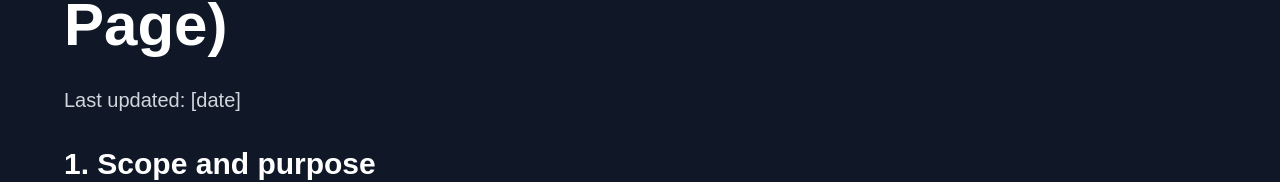
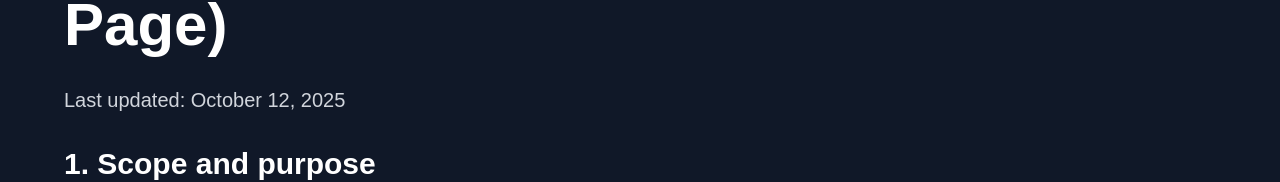
Before and after one commit to joaquinpalladino-afk/landing-page, a Next.js app: page /terms-of-use in a window 1280 px wide. Shown: the part 297-479 px from the top of the page. Built offline with nearby package versions, Linux system fonts and the light colour scheme.

Commit message:
I have finished the landing page, ready to deploy in Vercel

```diff
--- a/src/app/constants.ts
+++ b/src/app/constants.ts
@@ -55,7 +55,7 @@ founderTitle: "Founder & Developer",
 
 // CTA
 ctaTitle: "Lock In Your Founder Discount",
-ctaSubtitle: "First 100 users get 50% off forever. $5/month instead of $10. Join the waitlist now and be first in line when we launch.",
+ctaSubtitle: "First 100 users get 50% off forever. $5 USD /month instead of $10 USD. Join the waitlist now and be first in line when we launch.",
 
 // Footer
 footerText: "© 2025 Loomtask. All rights reserved.",
@@ -77,7 +77,7 @@ faqs: [
   },
   {
     question: "Will there be a free plan?",
-    answer: "We're focused on building a sustainable product, so we're launching with a paid model at $10/month. However, the first 100 users get lifetime access at 50% off—just $5/month forever. No gimmicks, no price hikes for early supporters."
+    answer: "We're focused on building a sustainable product, so we're launching with a paid model at $10 USD /month. However, the first 100 users get lifetime access at 50% off—just $5/month forever. No gimmicks, no price hikes for early supporters."
   },
   {
     question: "Can I use this on mobile?",
@@ -186,7 +186,7 @@ cookiesPolicy: {
     // Terms of Use
     termsOfUse: {
       title: 'Terms of Use — Loomtask (Landing Page)',
-      lastUpdated: 'Last updated: [date]',
+      lastUpdated: 'Last updated: October 12, 2025',
       sections: [
         {
           title: '1. Scope and purpose',
@@ -222,7 +222,7 @@ cookiesPolicy: {
         },
         {
           title: '9. Minors',
-          content: 'The landing page is not directed to minors under 16 years of age (or the minimum age applicable in your country). We do not knowingly collect email addresses from minors. If you are a parent or guardian and believe your minor child has provided their email, contact us to request deletion.',
+          content: 'The landing page is not directed to minors under 18 years of age (or the minimum age applicable in your country). We do not knowingly collect email addresses from minors. If you are a parent or guardian and believe your minor child has provided their email, contact us to request deletion.',
         },
         {
           title: '10. Third-party links',
@@ -242,7 +242,7 @@ cookiesPolicy: {
         },
         {
           title: '14. Contact',
-          content: 'If you have questions about these Terms or wish to exercise your rights, you may write to:\n\nEmail: privacy@loomtask.com (provisional address)\n\nPostal address: [provider address]',
+          content: 'If you have questions about these Terms or wish to exercise your rights, you may write to:\n\nEmail: privacy@loomtask.com (provisional address)\n\n',
         },
       ],
     },
@@ -299,7 +299,7 @@ founderTitle: "Fundador y Desarrollador",
 
 // CTA
 ctaTitle: "Asegurá Tu Descuento de Fundador",
-ctaSubtitle: "Los primeros 100 usuarios obtienen 50% de descuento para siempre. $5/mes en lugar de $10. Unite a la lista ahora y sé de los primeros cuando lancemos.",
+ctaSubtitle: "Los primeros 100 usuarios obtienen 50% de descuento para siempre. $5 USD /mes en lugar de $10 USD. Unite a la lista ahora y sé de los primeros cuando lancemos.",
 
 // Footer
 footerText: "© 2025 Loomtask. Todos los derechos reservados.",
@@ -321,7 +321,7 @@ faqs: [
   },
   {
     question: "¿Habrá un plan gratuito?",
-    answer: "Estamos enfocados en construir un producto sustentable, así que lanzamos con un modelo pago de $10/mes. Sin embargo, los primeros 100 usuarios obtienen acceso de por vida con 50% de descuento—solo $5/mes para siempre. Sin trucos, sin aumentos de precio para los early adopters."
+    answer: "Estamos enfocados en construir un producto sustentable, así que lanzamos con un modelo pago de $10 USD /mes. Sin embargo, los primeros 100 usuarios obtienen acceso de por vida con 50% de descuento—solo $5/mes para siempre. Sin trucos, sin aumentos de precio para los early adopters."
   },
   {
     question: "¿Puedo usarla en el celular?",
@@ -430,7 +430,7 @@ faqs: [
     // Terms of Use
     termsOfUse: {
       title: 'Términos de Uso — Loomtask (Landing Page)',
-      lastUpdated: 'Última actualización: [fecha]',
+      lastUpdated: 'Última actualización: 12 de octubre de 2025',
       sections: [
         {
           title: '1. Alcance y finalidad',
@@ -466,7 +466,7 @@ faqs: [
         },
         {
           title: '9. Menores',
-          content: 'La landing page no está dirigida a menores de 16 años (o la edad mínima aplicable en su país). No recopilaremos conscientemente correos electrónicos de menores. Si usted es padre/madre o tutor y cree que su hijo menor de edad nos ha facilitado su correo, contáctenos en la dirección indicada para proceder a la eliminación.',
+          content: 'La landing page no está dirigida a menores de 18 años (o la edad mínima aplicable en su país). No recopilaremos conscientemente correos electrónicos de menores. Si usted es padre/madre o tutor y cree que su hijo menor de edad nos ha facilitado su correo, contáctenos en la dirección indicada para proceder a la eliminación.',
         },
         {
           title: '10. Enlaces a terceros',
@@ -486,7 +486,7 @@ faqs: [
         },
         {
           title: '14. Contacto',
-          content: 'Si tiene preguntas sobre estos Términos o desea ejercer sus derechos, puede escribir a:\n\nCorreo electrónico: privacy@loomtask.com (dirección provisional)\n\nDirección postal: [dirección del proveedor].',
+          content: 'Si tiene preguntas sobre estos Términos o desea ejercer sus derechos, puede escribir a:\n\nCorreo electrónico: privacy@loomtask.com (dirección provisional)\n\n',
         },
       ],
     },
```
